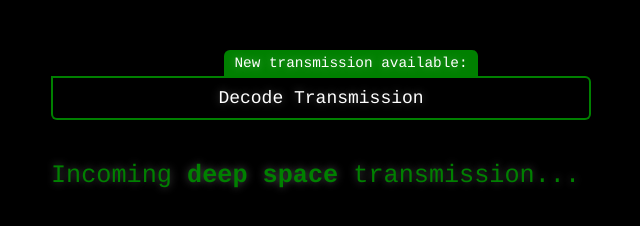
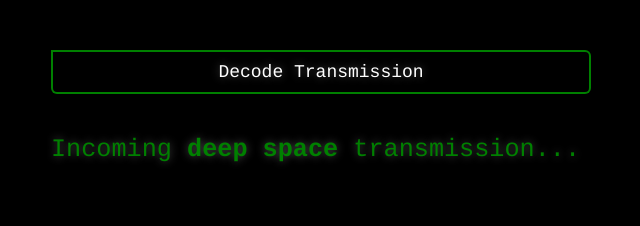
Before and after one commit to A12N4V/space_desk, a plain HTML site: page r-mi-s-pop-up/story/index.html in a window 1280 px wide. Shown: the whole page, without its empty margins (289-929 px from the left). Drawn offline with nearby package versions, Linux system fonts and the light colour scheme; a web font is replaced by a local one.

Commit message:
Update index.html

```diff
--- a/r-mi-s-pop-up/story/index.html
+++ b/r-mi-s-pop-up/story/index.html
@@ -2,12 +2,12 @@
 <html lang="en">
 <head>
   <meta charset="UTF-8">
-  <title></title>
+  <title>Transmissions</title>
   <link rel="stylesheet" href="styles.css">
 </head>
 <body>
   <div id="wrapper">
-    <span class="label">New transmission available:</span>
+    <!--<span class="label">New transmission available:</span>-->
     <div class="container"><div id="generate" class="button">Decode Transmission</div>
     <div id="result">Incoming <b>deep space</b> transmission...</div>
     </div>
```
